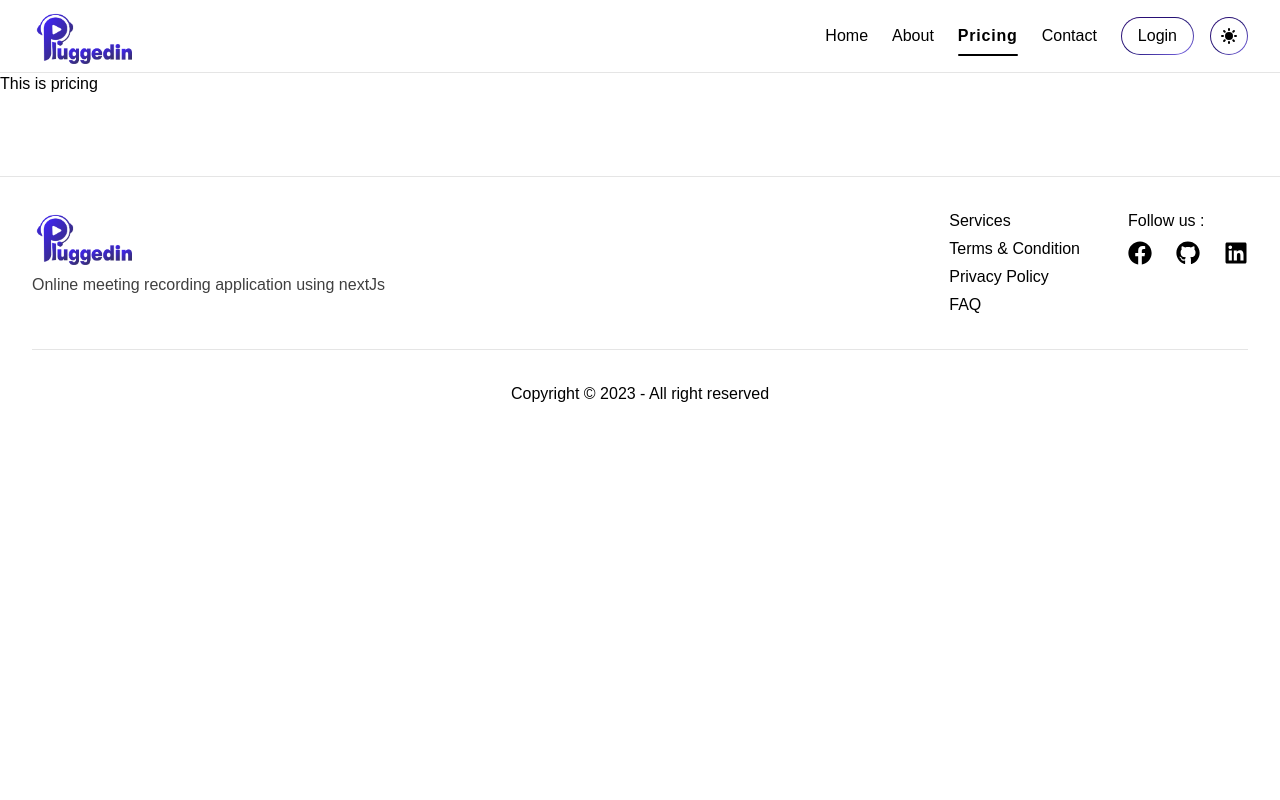
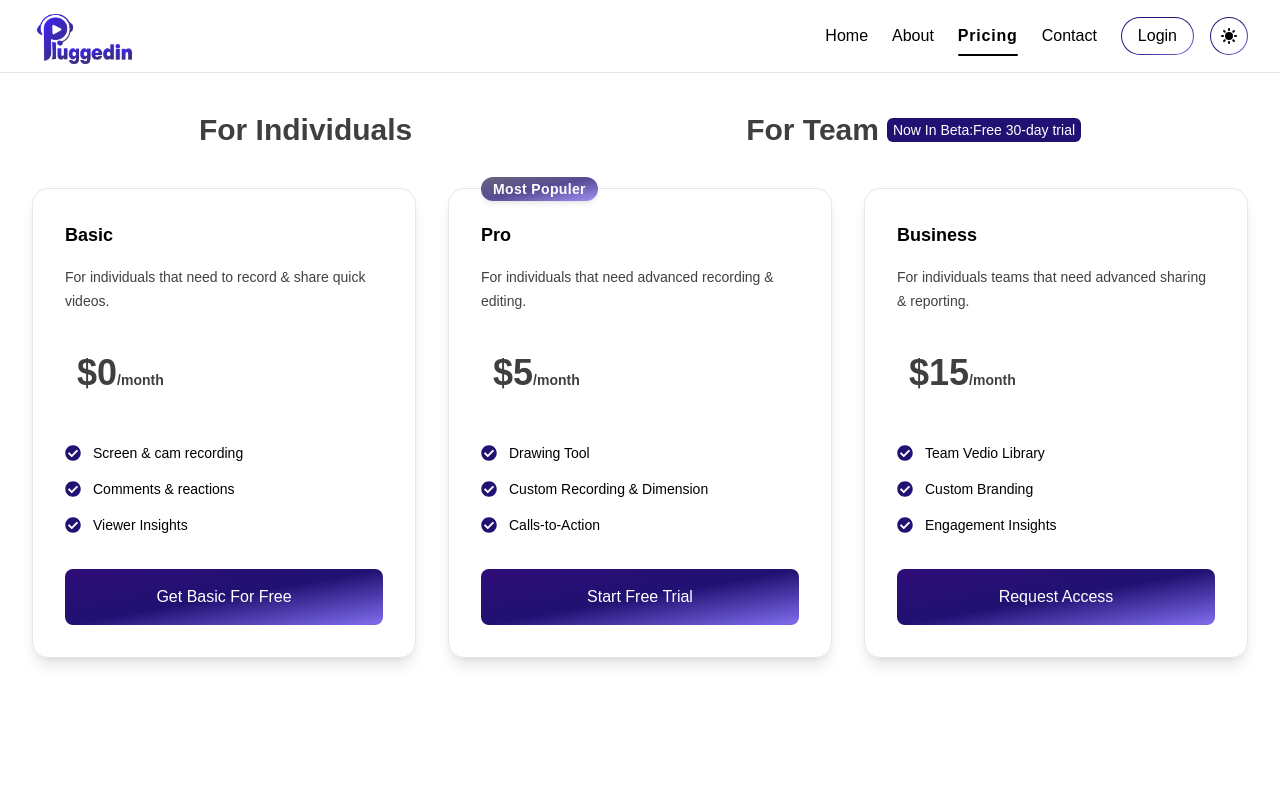
Before and after one commit to mdpahlovi/plugged-in, a Next.js app: page /price in a window 1280 px wide. Shown: the top 800 px of the page. Built offline with nearby package versions, Linux system fonts and the light colour scheme.

Commit message:
pricing plan add

```diff
--- /dev/null
+++ b/components/Pricing/PricingData.js
@@ -0,0 +1,47 @@
+export const PricingPlans = [
+    {
+        name: 'Basic',
+        title : 'GET THE BASIC, FREE',
+        price: 0,
+        frequency: '/month',
+        description: 'For individuals that need to record & share quick videos.',
+        features: [
+            'Screen & cam recording',
+            'Comments & reactions',
+            'Viewer Insights'
+        ],
+        cta: 'Get Basic For Free',
+        mostpopuler: false
+
+    },
+    {
+        name:'Pro',
+        title : 'EVERTHING IN BASIC, PLUS',
+        price: 5,
+        frequency: '/month',
+        description: 'For individuals that need advanced recording & editing.',
+        features: [
+            'Drawing Tool',
+            'Custom Recording & Dimension',
+            'Calls-to-Action'
+        ],
+        cta: 'Start Free Trial',
+        mostpopuler: true
+
+    },
+     {
+        name:'Business',
+        title : 'EVERTHING IN PRO, PLUS',
+        price: 15,
+        frequency: '/month',
+        description: 'For individuals teams that need advanced sharing & reporting.',
+        features: [
+            'Team Vedio Library',
+            'Custom Branding',
+            'Engagement Insights'
+        ],
+        cta: 'Request Access',
+        mostpopuler: false
+
+    }
+]
--- a/pages/price.js
+++ b/pages/price.js
@@ -1,7 +1,54 @@
 import Main from "../components/Layout/Main";
+import { PricingPlans } from "../components/Pricing/PricingData";
+import { FaCheckCircle } from "react-icons/fa";
+// import { Button, ButtonOutline } from "../components/Buttons";
+const Price = () => {
+    return <Main title="Pricing - PluggedIn">
 
-const Price = () => {
-    return <Main title="Pricing - PluggedIn">This is pricing</Main>;
+        <div className="container">
+            <div className="flex justify-around items-center pt-10 flex-col lg:flex-row">
+                <p className="text-3xl font-semibold">For Individuals</p>
+
+                <div className="flex items-center flex-col lg:flex-row ">
+                    <p className="text-3xl font-semibold">For Team</p>
+                    <span className="bg-[#201172] text-white text-sm px-1.5 py-0.5 rounded-md ml-2">Now In Beta:Free 30-day trial</span>
+                </div>
+            </div>
+            <div className="grid lg:grid-cols-3  gap-8 pt-10 pb-24">
+            {
+                PricingPlans.map(plan=>(
+                <div key={plan.name} className='border border-slate-200  p-8 shadow-lg bg-card-bg  rounded-2xl relative'>
+                    <h3 className="text-lg font-semibold">{plan.name}</h3>
+                    {plan.mostpopuler && <p className="absolute top-0 px-3 py-0.5 text-sm font-semibold tracking-wide text-white rounded-full bg-gradient-to-br from-[#392f4f] via-[#201172] to-[#816EEF] shadow-md -translate-y-1/2">Most Populer</p>}
+                    <p className="mt-4 text-sm  leading-6">{plan.description}</p>
+                    <div className="mt-4 rounded-lg   p-6 -mx-6">
+                        <p className="text-sm font-semibold text-content">
+                            <span className="text-4xl ml-3">${plan.price}</span>
+                            <span>{plan.frequency}</span>
+                        </p>
+                    </div>
+                    {/* fetures */}
+
+                    <ul className="mt-6 space-y-3">
+                        {
+                        plan.features.map(feture=>(
+                            <li key={feture} className=" text-sm leading-6 flex items-center">
+                                <FaCheckCircle className=" text-[#201172] h-4 w-4  shrink-0"/>
+                            <span className="ml-3">{feture}</span>
+                            </li>
+                        ))
+                        }
+                    </ul>
+                    {/* call to action  */}
+                    <a href="#" className="mt-8 block px-6 py-4 rounded-lg  bg-gradient-to-br from-[#2F0D77] via-[#201172] to-[#816EEF] text-white hover:bg-gradient-to-t hover:from-[#FF4331] hover:to-[#FF4331] text-center">{plan.cta}</a>
+                </div>
+                ))
+            }
+            </div>
+        </div>
+
+
+        </Main>;
 };
 
 export default Price;
--- a/tailwind.config.js
+++ b/tailwind.config.js
@@ -30,6 +30,7 @@ module.exports = {
                     "base-content": "#000000",
                     neutral: "#000000",
                     "neutral-content": "#ffffff",
+                    "card-bg": "#F2F4F4"
                 },
                 dark: {
                     ...require("daisyui/src/colors/themes")["[data-theme=dark]"],
@@ -37,6 +38,7 @@ module.exports = {
                     "base-content": "#ffffff",
                     neutral: "#ffffff",
                     "neutral-content": "#171717",
+                    "card-bg": "#212F3C"
                 },
             },
             "light",
```
